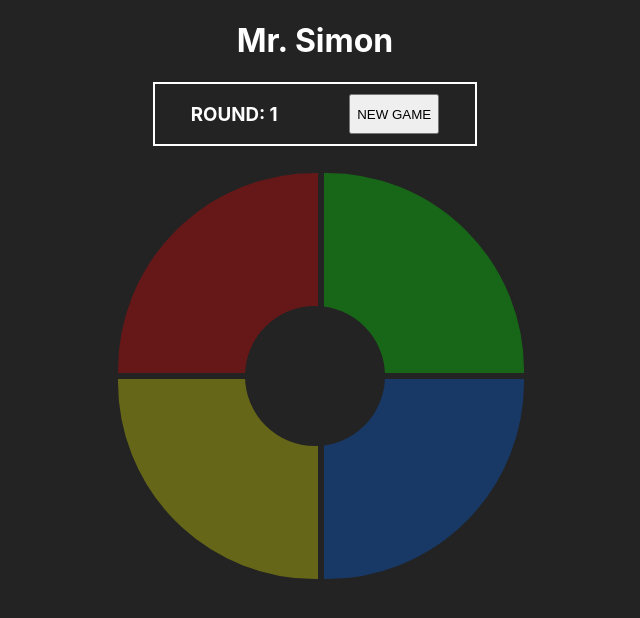
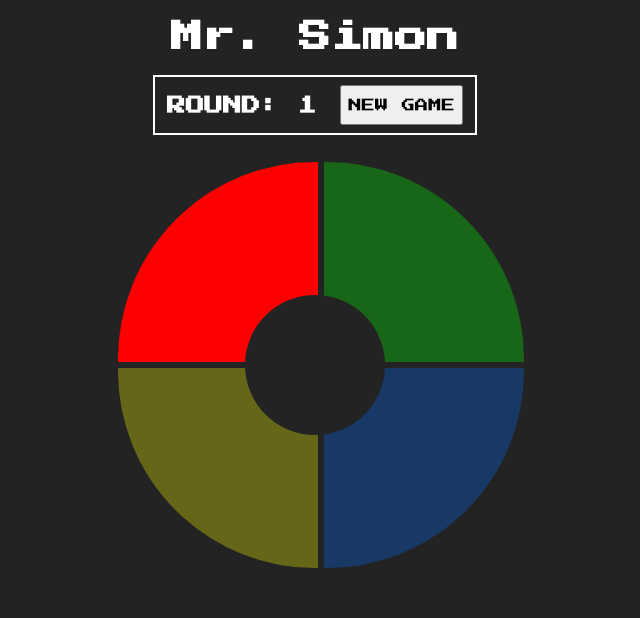
Before and after one commit to ZaneMeroff/simon_game, a React (Create React App) app: page / in a window 1280 px wide. In both pictures the pointer is over the element 543 px from the left and 273 px from the top of the page. Shown: the top 618 px of the page, without its empty margins (325-965 px from the left). Built offline with nearby package versions, Linux system fonts and the light colour scheme.

Commit message:
Add style

```diff
--- a/src/Components/GameBoard/GameBoard.css
+++ b/src/Components/GameBoard/GameBoard.css
@@ -1,3 +1,7 @@
+* {
+  font-family: 'Press Start 2P', cursive;
+}
+
 .gameboard-outer-container {
   width: 400px;
   height: 400px;
@@ -16,6 +20,18 @@
   background-color: #232323;
   position: absolute;
   z-index: 3;
+  display: flex;
+  flex-direction: column;
+  justify-content: center;
+}
+
+.turn-text-1 {
+  margin-bottom: 0px;
+  color: #FFF;
+}
+
+.turn-text-2 {
+  color: #FFF;
 }
 
 .red-box,
@@ -33,6 +49,11 @@
   border: 3px solid #232323;
 }
 
+.red-box:hover {
+  cursor: pointer;
+  opacity: 1;
+}
+
 .red-active {
   opacity: 1;
   box-shadow: 0 0 40px 20px red;
@@ -44,6 +65,11 @@
   opacity: .3;
   border-top-right-radius: 200px;
   border: 3px solid #232323;
+}
+
+.green-box:hover {
+  cursor: pointer;
+  opacity: 1;
 }
 
 .green-active {
@@ -59,6 +85,11 @@
   border: 3px solid #232323;
 }
 
+.blue-box:hover {
+  cursor: pointer;
+  opacity: 1;
+}
+
 .blue-active {
   opacity: 1;
   box-shadow: 0 0 40px 20px #006bff;
@@ -72,6 +103,11 @@
   border: 3px solid #232323;
 }
 
+.yellow-box:hover {
+  cursor: pointer;
+  opacity: 1;
+}
+
 .yellow-active {
   opacity: 1;
   box-shadow: 0 0 40px 20px yellow;
```
